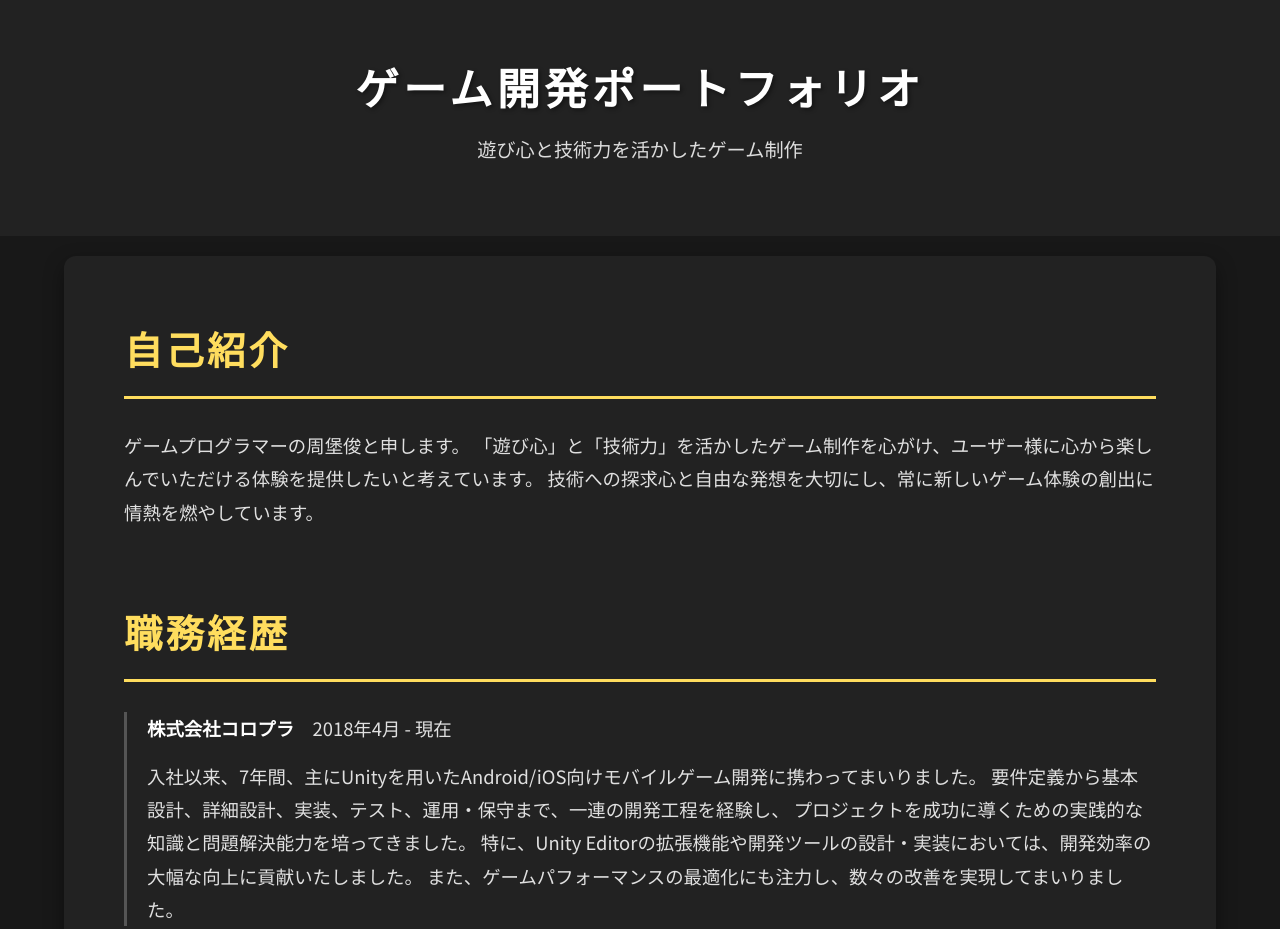
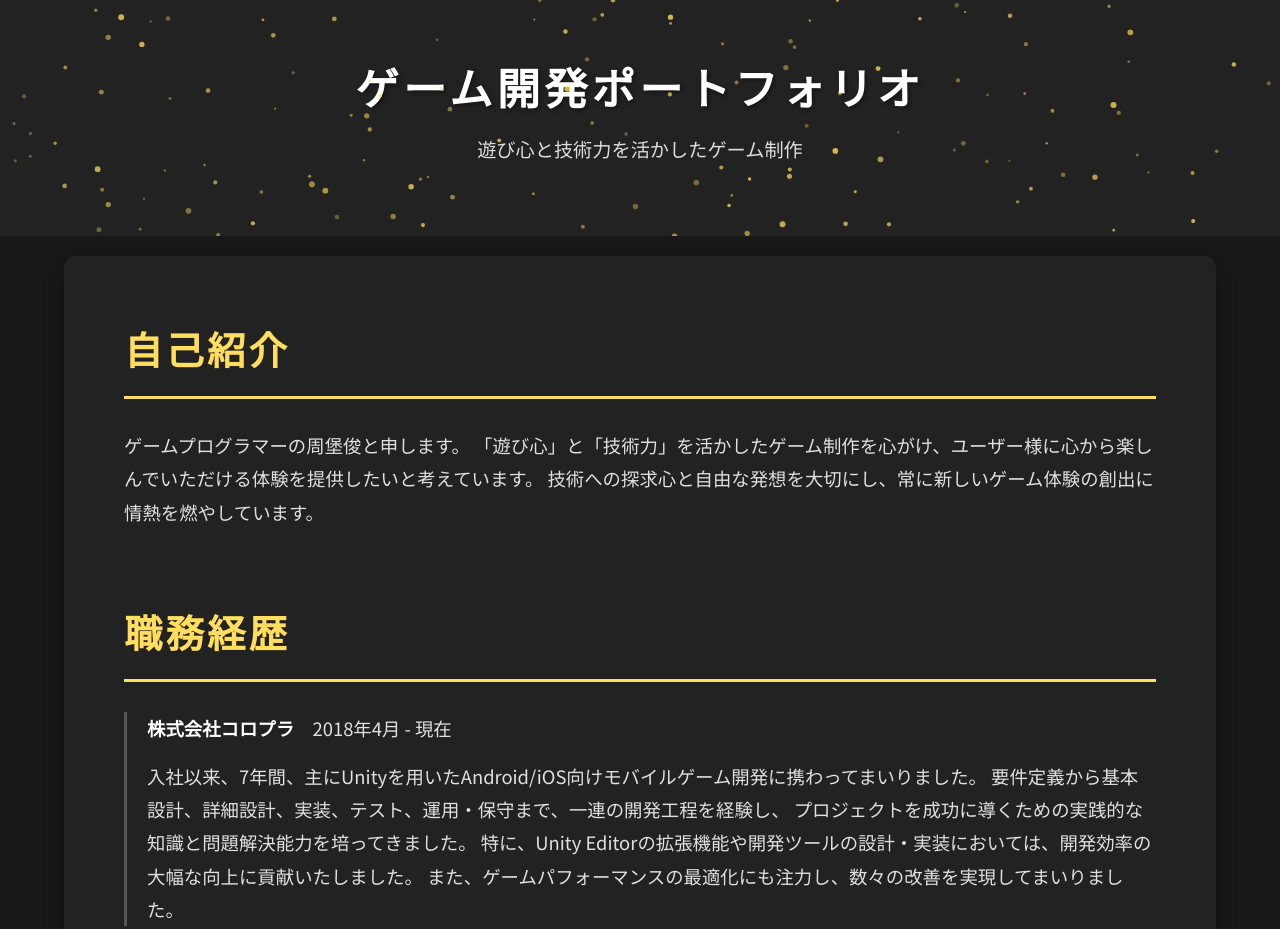
Before and after one commit to dklaputa/dklaputa.github.io, a plain HTML site: page index.html in a window 1280 px wide. Shown: the top 929 px of the page. Drawn offline with Linux system fonts and the light colour scheme.

Commit message:
head fix

```diff
--- a/index.html
+++ b/index.html
@@ -578,6 +578,7 @@
         document.addEventListener('DOMContentLoaded', () => {
             const canvas = document.getElementById('headerCanvas');
             const ctx = canvas.getContext('2d');
+            const header = document.querySelector('header');
             canvas.width = window.innerWidth;
             canvas.height = header.offsetHeight;
 
```
